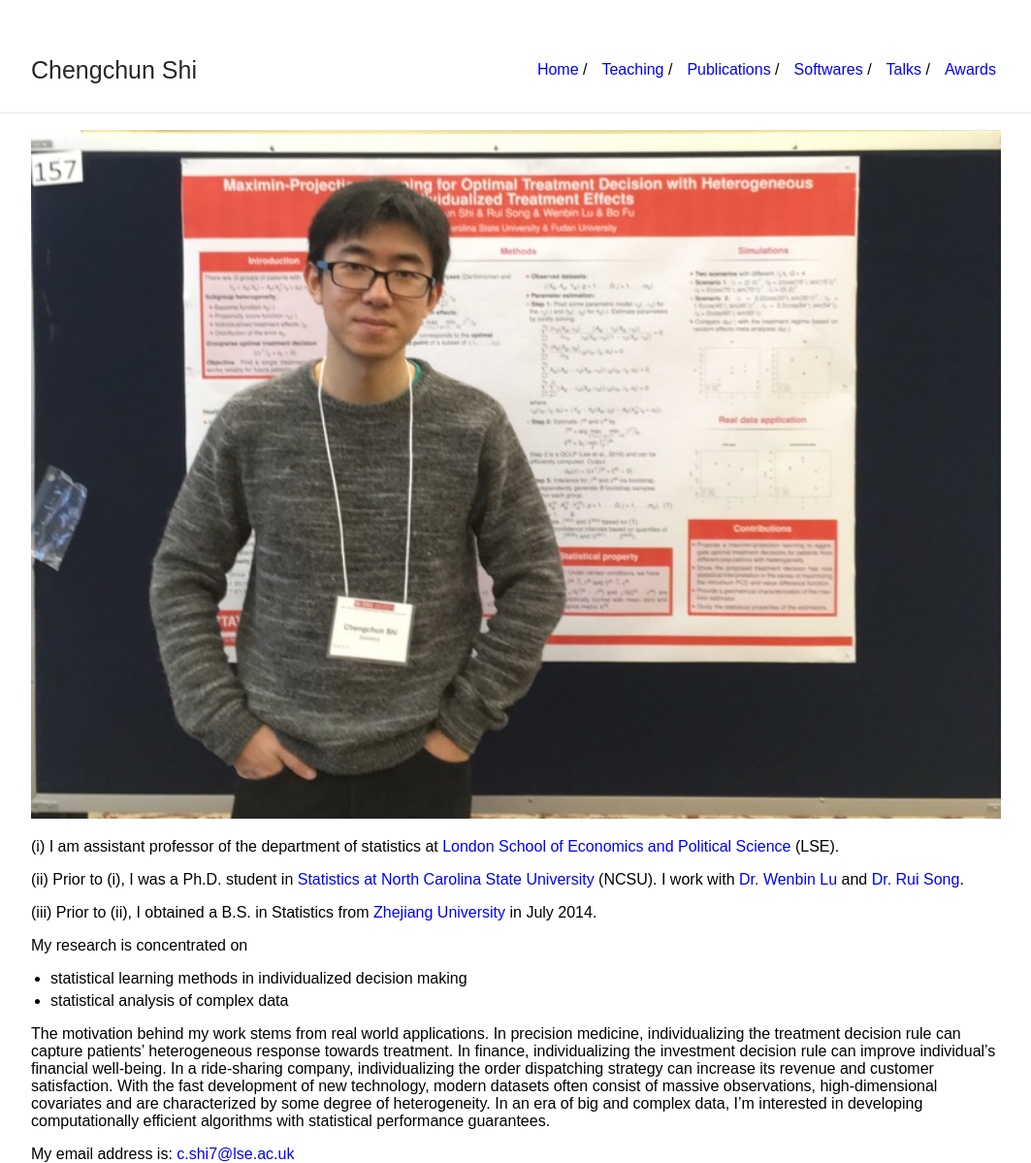
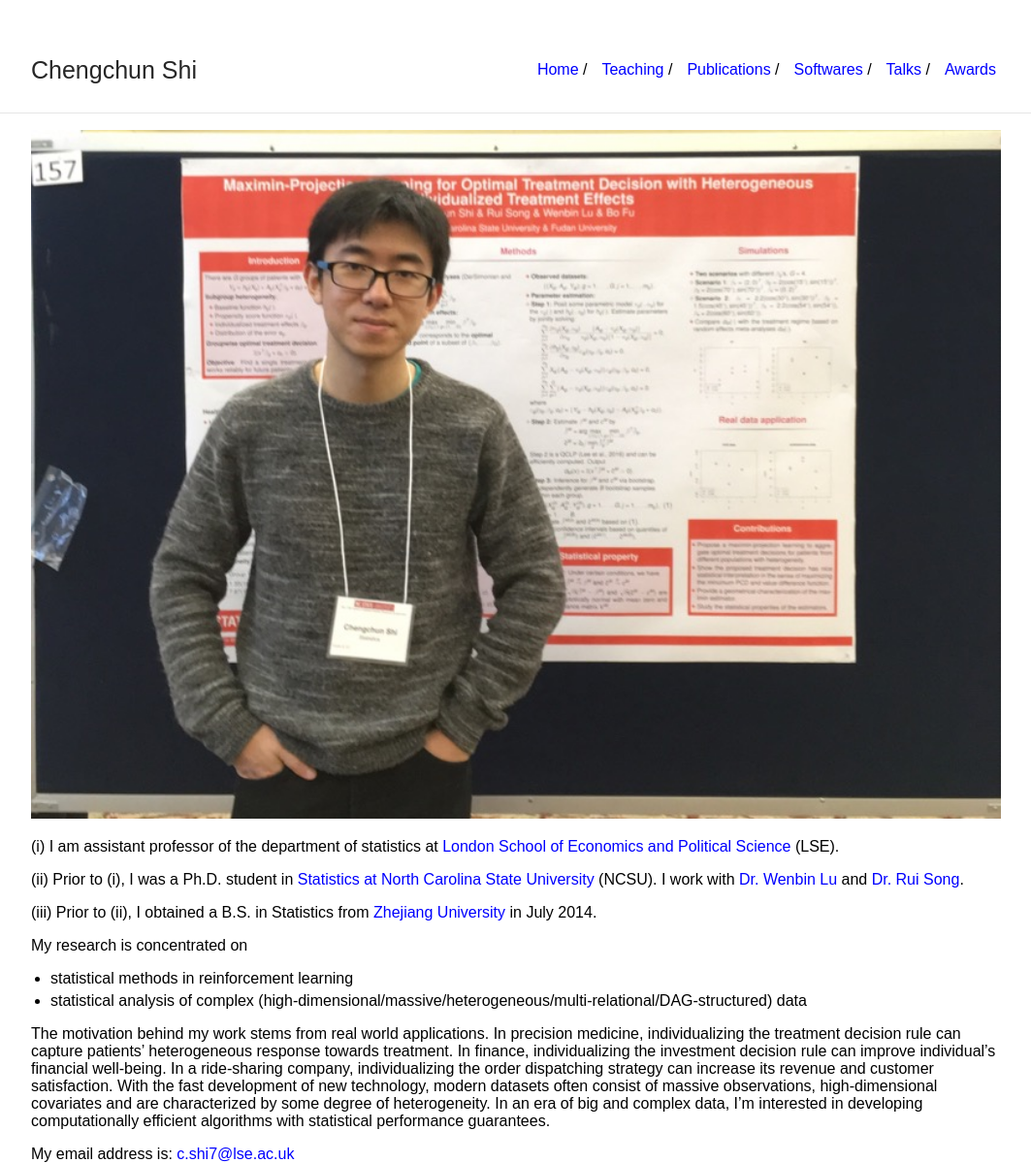
Before and after one commit to callmespring/callmespring.github.io, a Jekyll site: the page built from index.md, in a window 1280 px wide. Shown: the whole page at 97% size, without its empty margins (108-1171 px from the left). Built offline with Jekyll 4.4.1, drawn with Linux system fonts in a browser that asks for light colours.

Commit message:
Update index.md

```diff
--- a/index.md
+++ b/index.md
@@ -15,8 +15,8 @@ layout: default
 My research is concentrated on
 
 <!---* [statistical methods in precision medicine](research_pm)-->
-* statistical learning methods in individualized decision making
-* statistical analysis of complex data
+* statistical methods in reinforcement learning
+* statistical analysis of complex (high-dimensional/massive/heterogeneous/multi-relational/DAG-structured) data
 
 The motivation behind my work stems from real world applications. In precision medicine, individualizing
 the treatment decision rule can capture patients' heterogeneous response towards treatment. In finance,
```
